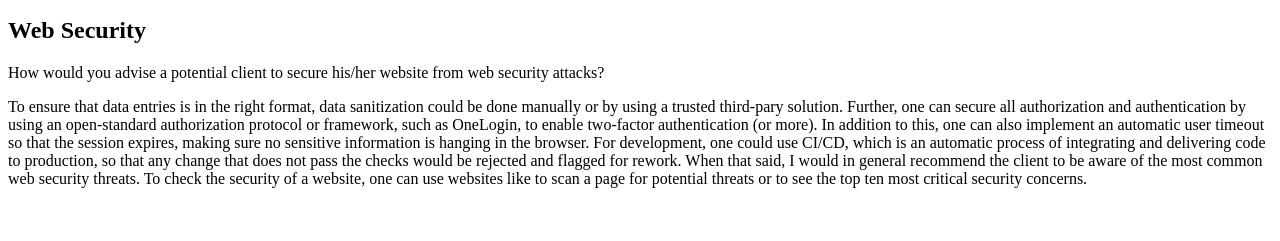
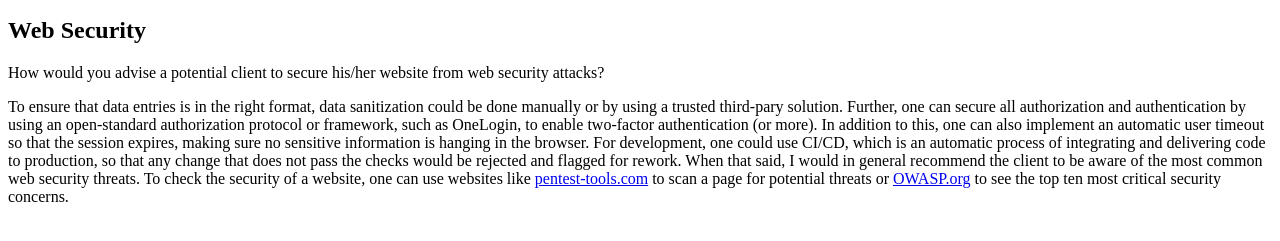
Before and after one commit to Noroff-FEU-Assignments/cross-course-project-MsScrat, a plain HTML site: page index.html in a window 1280 px wide. Shown: the part 87-328 px from the top of the page. Drawn offline with Linux system fonts and the light colour scheme.

Commit message:
Corrected my clickable links

```diff
--- a/index.html
+++ b/index.html
@@ -7,6 +7,6 @@
         <p>Welcome to my first website.</p>
         <h2>Web Security</h2>
         <p id="web-security-question">How would you advise a potential client to secure his/her website from web security attacks?</p>
-        <p id="web-security-answer">To ensure that data entries is in the right format, data sanitization could be done manually or by using a trusted third-pary solution. Further, one can secure all authorization and authentication by using an open-standard authorization protocol or framework, such as OneLogin, to enable two-factor authentication (or more). In addition to this, one can also implement an automatic user timeout so that the session expires, making sure no sensitive information is hanging in the browser. For development, one could use CI/CD, which is an automatic process of integrating and delivering code to production, so that any change that does not pass the checks would be rejected and flagged for rework. When that said, I would in general recommend the client to be aware of the most common web security threats. To check the security of a website, one can use websites like <a href="https://pentest-tools.com/website-vulnerability-scanning/website-scanner"></a> to scan a page for potential threats or <a href="https://owasp.org"></a> to see the top ten most critical security concerns.</p>
+        <p id="web-security-answer">To ensure that data entries is in the right format, data sanitization could be done manually or by using a trusted third-pary solution. Further, one can secure all authorization and authentication by using an open-standard authorization protocol or framework, such as OneLogin, to enable two-factor authentication (or more). In addition to this, one can also implement an automatic user timeout so that the session expires, making sure no sensitive information is hanging in the browser. For development, one could use CI/CD, which is an automatic process of integrating and delivering code to production, so that any change that does not pass the checks would be rejected and flagged for rework. When that said, I would in general recommend the client to be aware of the most common web security threats. To check the security of a website, one can use websites like <a href="https://pentest-tools.com/website-vulnerability-scanning/website-scanner">pentest-tools.com</a> to scan a page for potential threats or <a href="https://owasp.org">OWASP.org</a> to see the top ten most critical security concerns.</p>
     </body>
 </html>
```
